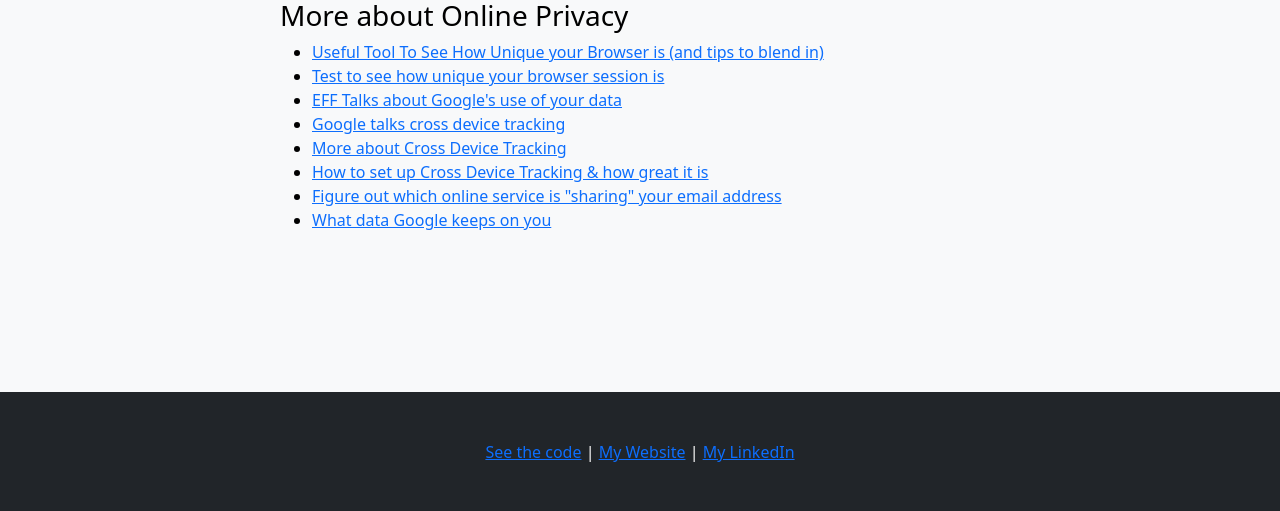
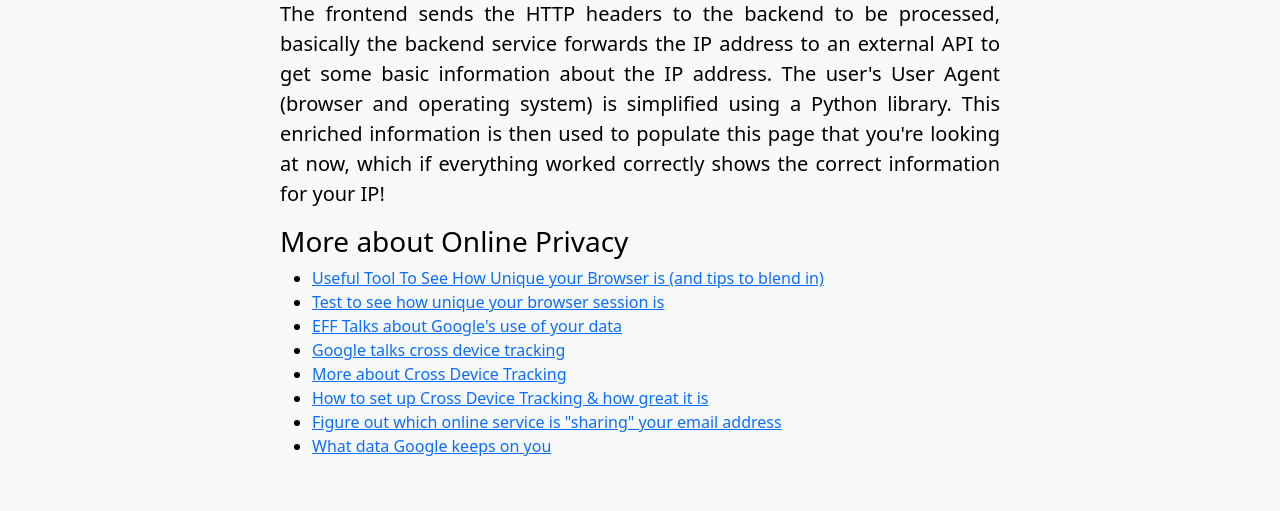
Before and after one commit to CPettifo/headers, a Flask app: template services/collector/templates/index.html in a window 1280 px wide. Shown: the part 4040-4551 px from the top of the page. Run offline with Flask 3, Linux system fonts and the light colour scheme; the template is opened without the code that fills it, so the values that code supplies are empty.

Commit message:
finish content

```diff
--- a/services/collector/templates/index.html
+++ b/services/collector/templates/index.html
@@ -110,19 +110,23 @@
                     <div class="col-lg-8">
                         <h2 class="fw-bolder">Technical Stuff</h2>
                         <h3>System Diagrams</h3>
+                        <p class="lead">
+                            This web app is running on the Raspberry Pi in my kitchen which is open directly to the internet via a Cloudflare tunnel. The journey
+                            that your request takes from you typing in the URL or clicking a link to the site is illustrated and explained below.
+                        </p>
                         <a href="https://irp.cdn-website.com/f5fcbbf0/dms3rep/multi/Request+Process.png"><img class="img-fluid diagram-img" src="https://irp.cdn-website.com/f5fcbbf0/dms3rep/multi/Request+Process.png" alt="Diagram of request process from user to webserver"></a>
                         <p class="lead">
-                            Lorem ipsum dolor sit amet, consectetur adipiscing elit, sed do eiusmod tempor incididunt ut labore et dolore magna aliqua. Ut enim
-                            ad minim veniam, quis nostrud exercitation ullamco laboris nisi ut aliquip ex ea commodo consequat. Duis aute irure dolor in reprehenderit
-                            in voluptate velit esse cillum dolore eu fugiat nulla pariatur. Excepteur sint occaecat cupidatat non proident, sunt in culpa qui officia
-                            deserunt mollit anim id est laborum.
+                            The first thing that your browser does once it gets the request for headers.pettifor.tech is ask the DNS Resolver (kind of the internet phone book)
+                            where to find that domain. In my case it looks at the domain itself (pettifor.tech) and tries to figure out how to get to the headers subdomain.
+                            Cloudflare is my receptionist so it gives the DNS Resolver the IP address for the service, which is then passed back to the browser. <br>
+                            Now that the browser knows where to send the request, the request itself is formed, then sent to Cloudflare, who knows that requests should be tunneled
+                            to my Pi. What happens within the Raspberry Pi is explained briefly below.
                         </p>
                         <a href="https://irp.cdn-website.com/f5fcbbf0/dms3rep/multi/Request+Processing.png"><img class="img-fluid diagram-img" src="https://irp.cdn-website.com/f5fcbbf0/dms3rep/multi/Request+Processing.png" alt="Diagram of request process from user to webserver"></a>
                         <p class="lead">
-                            Lorem ipsum dolor sit amet, consectetur adipiscing elit, sed do eiusmod tempor incididunt ut labore et dolore magna aliqua. Ut enim
-                            ad minim veniam, quis nostrud exercitation ullamco laboris nisi ut aliquip ex ea commodo consequat. Duis aute irure dolor in reprehenderit
-                            in voluptate velit esse cillum dolore eu fugiat nulla pariatur. Excepteur sint occaecat cupidatat non proident, sunt in culpa qui officia
-                            deserunt mollit anim id est laborum.
+                            The frontend sends the HTTP headers to the backend to be processed, basically the backend service forwards the IP address to an external API to get some
+                            basic information about the IP address. The user's <b>User Agent</b> (browser and operating system) is simplified using a Python library. This enriched
+                            information is then used to populate this page that you're looking at now, which if everything worked correctly shows the correct information for your IP!
                         </p>
                         <h3>More about Online Privacy</h3>
                         <ul>
```
